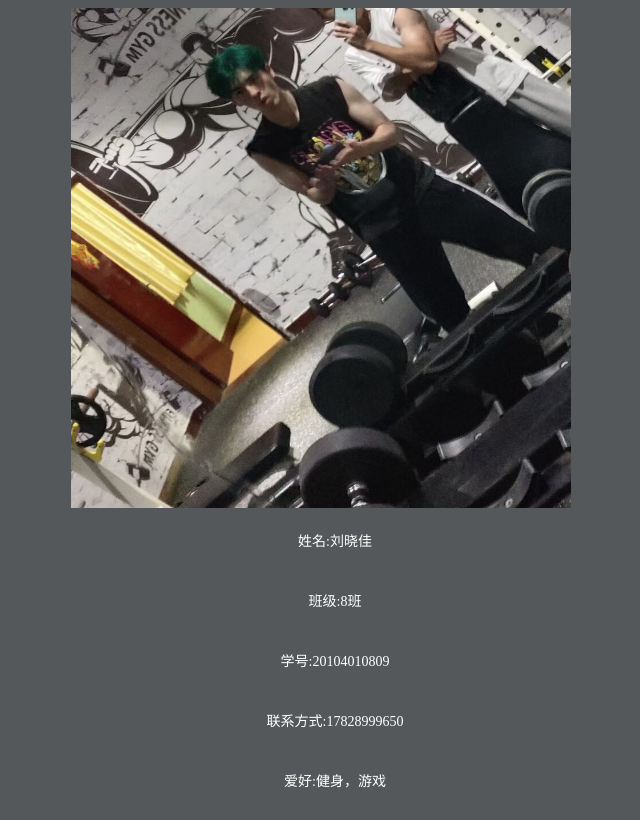
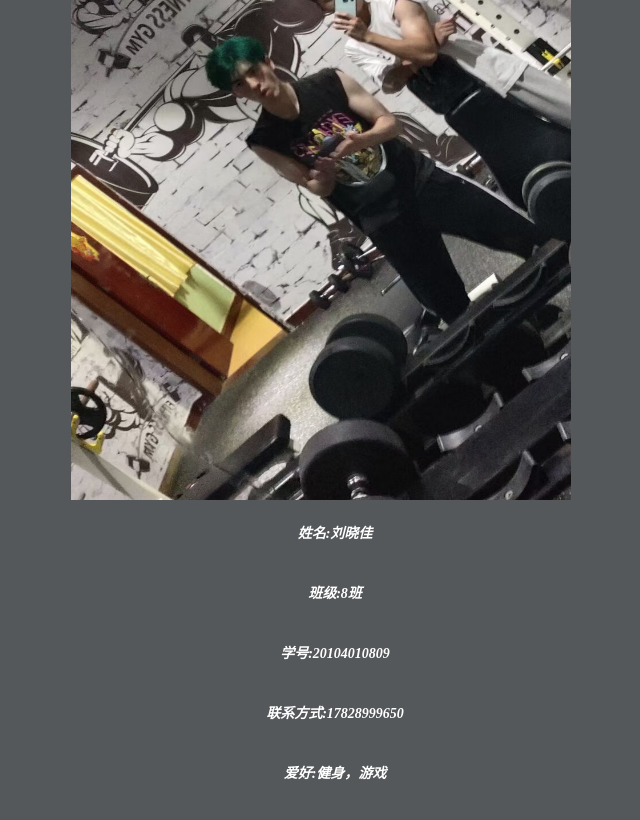
Before and after one commit to LIUXIAOJIA11/LIUXIAOJIA11.github.io, a plain HTML site: page index.html in a window 1280 px wide. Shown: the whole page, without its empty margins (319-959 px from the left). Drawn offline with Linux system fonts and the light colour scheme.

Commit message:
Add files via upload

```diff
--- a/index.html
+++ b/index.html
@@ -5,6 +5,10 @@
     <meta charset="utf-8" />
     <title>自我介绍</title>
     <style type="text/css">
+        *{
+            padding:0;
+            margin:0;
+        }
         div{
             text-align:center;
 
@@ -20,6 +24,8 @@
             text-indent:2em;
             margin:auto;
             line-height:60px;
+            font-style:italic;
+            font-weight:700;
         }
         p:hover
         {
```
